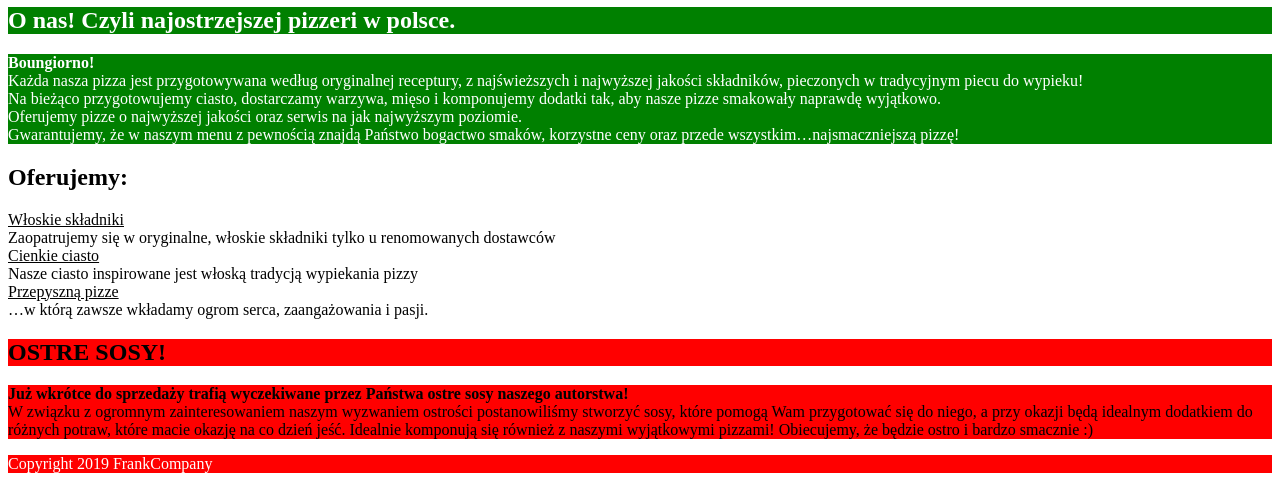
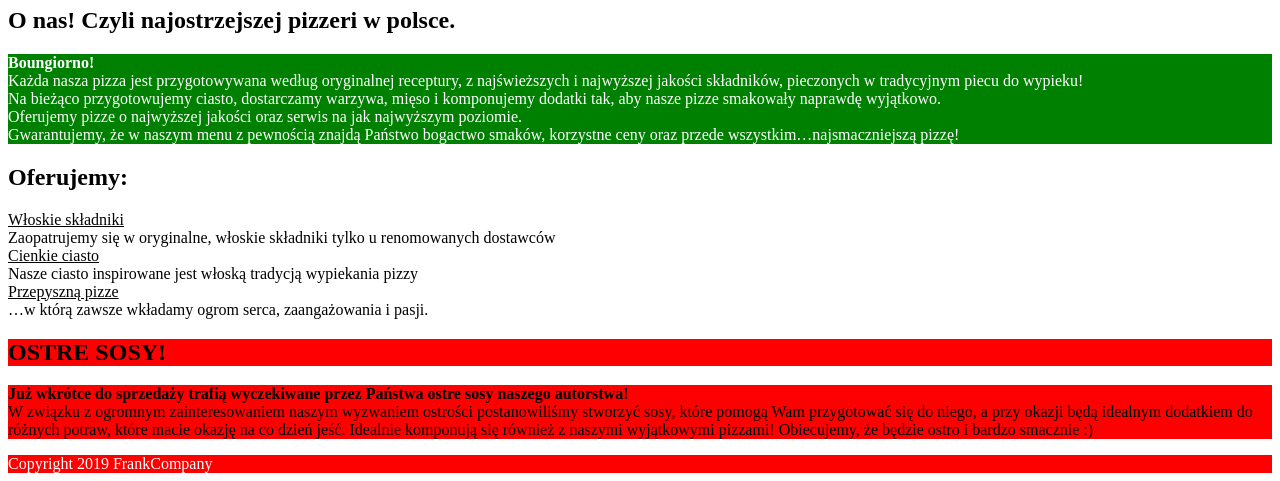
Before and after one commit to jRaczy/firstPage, a plain HTML site: page index.html in a window 1280 px wide. Shown: the part 603-1084 px from the top of the page. Drawn offline with Linux system fonts and the light colour scheme.

Commit message:
feat: new background

```diff
--- a/style.css
+++ b/style.css
@@ -1,5 +1,5 @@
 .storyHeader {
-    background: green;
+    background: salmon
     color: white;
 }
 
```
